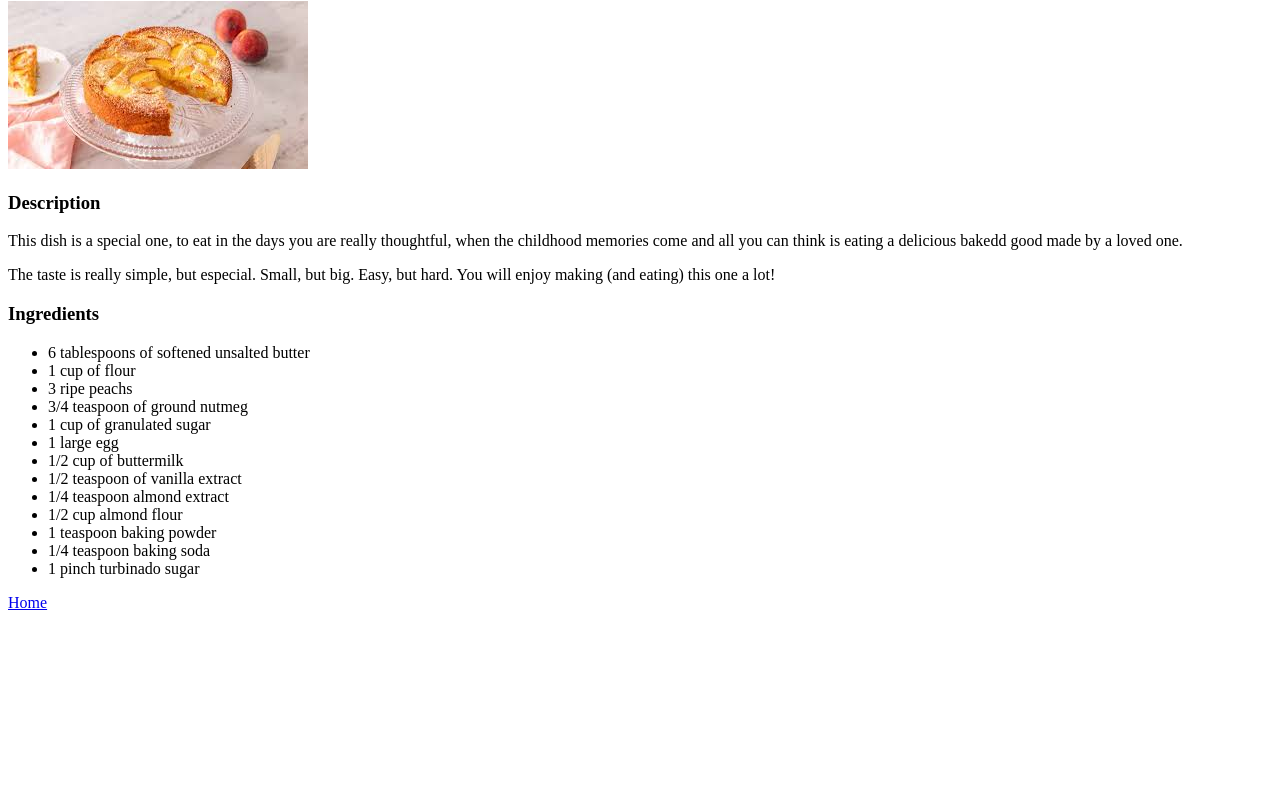
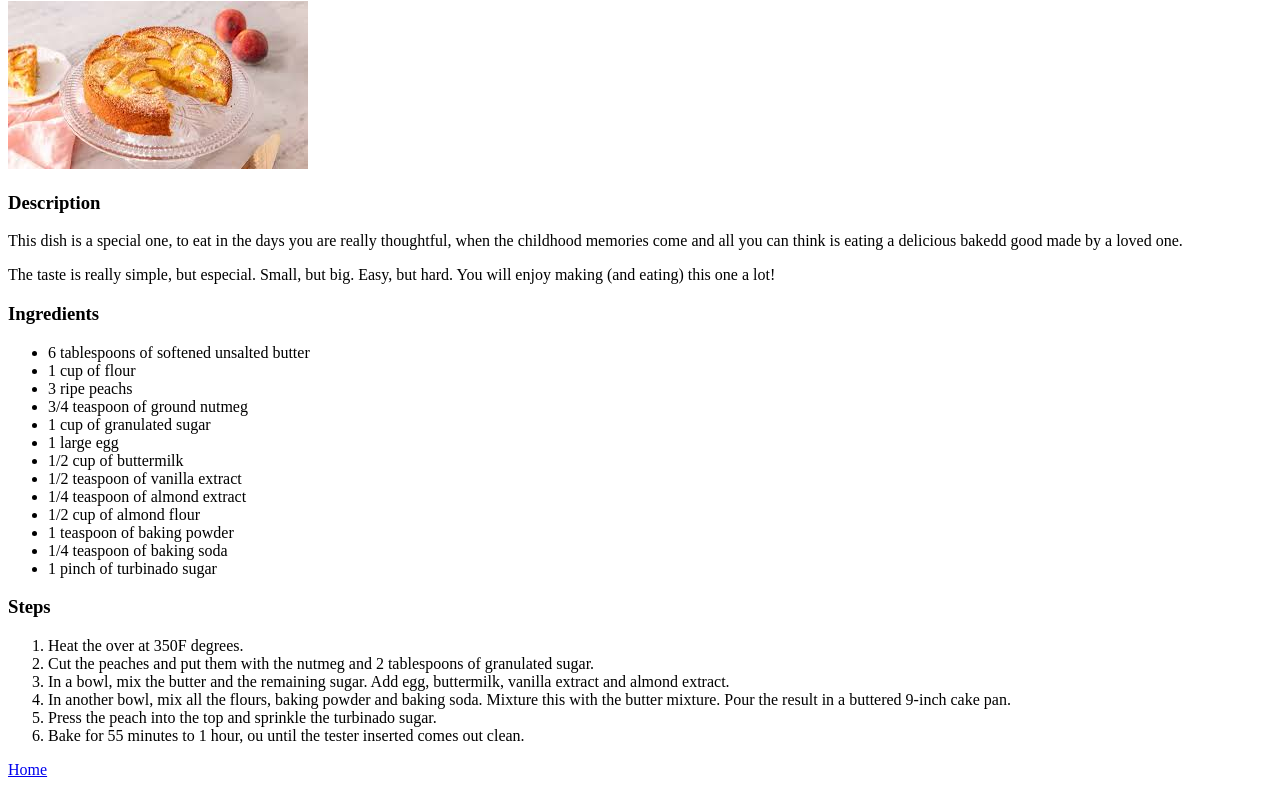
Before and after one commit to elizaizas/odin-recipes, a plain HTML site: page recips/peach-cake.html in a window 1280 px wide. Shown: the part 79-866 px from the top of the page. Before the commit the page ends 800 px from the top, so only its background shows below. Drawn offline with Linux system fonts and the light colour scheme.

Commit message:
Final recips/peach-cake.html edit
Finish uploading the recipe

```diff
--- a/recips/peach-cake.html
+++ b/recips/peach-cake.html
@@ -38,12 +38,35 @@
         <li>1 large egg</li>
         <li>1/2 cup of buttermilk</li>
         <li>1/2 teaspoon of vanilla extract</li>
-        <li>1/4 teaspoon almond extract</li>
-        <li>1/2 cup almond flour</li>
-        <li>1 teaspoon baking powder</li>
-        <li>1/4 teaspoon baking soda</li>
-        <li>1 pinch turbinado sugar</li>
+        <li>1/4 teaspoon of almond extract</li>
+        <li>1/2 cup of almond flour</li>
+        <li>1 teaspoon of baking powder</li>
+        <li>1/4 teaspoon of baking soda</li>
+        <li>1 pinch of turbinado sugar</li>
     </ul>
+
+
+    <h3>Steps</h3>
+
+    <ol>
+        <li>Heat the over at 350F degrees.</li>
+        <li>Cut the peaches and put them with the nutmeg and
+            2 tablespoons of granulated sugar.
+        </li>
+        <li>In a bowl, mix the butter and the remaining sugar.
+            Add egg, buttermilk, vanilla extract and almond extract.
+        </li>
+        <li>In another bowl, mix all the flours, baking powder and
+            baking soda. Mixture this with the butter mixture. Pour
+            the result in a buttered 9-inch cake pan.
+        </li>
+        <li>Press the peach into the top and sprinkle the turbinado
+            sugar.
+        </li>
+        <li>Bake for 55 minutes to 1 hour, ou until the tester
+            inserted comes out clean.
+        </li>
+    </ol>
 
 
     <a href="../index.html">Home</a>
```
